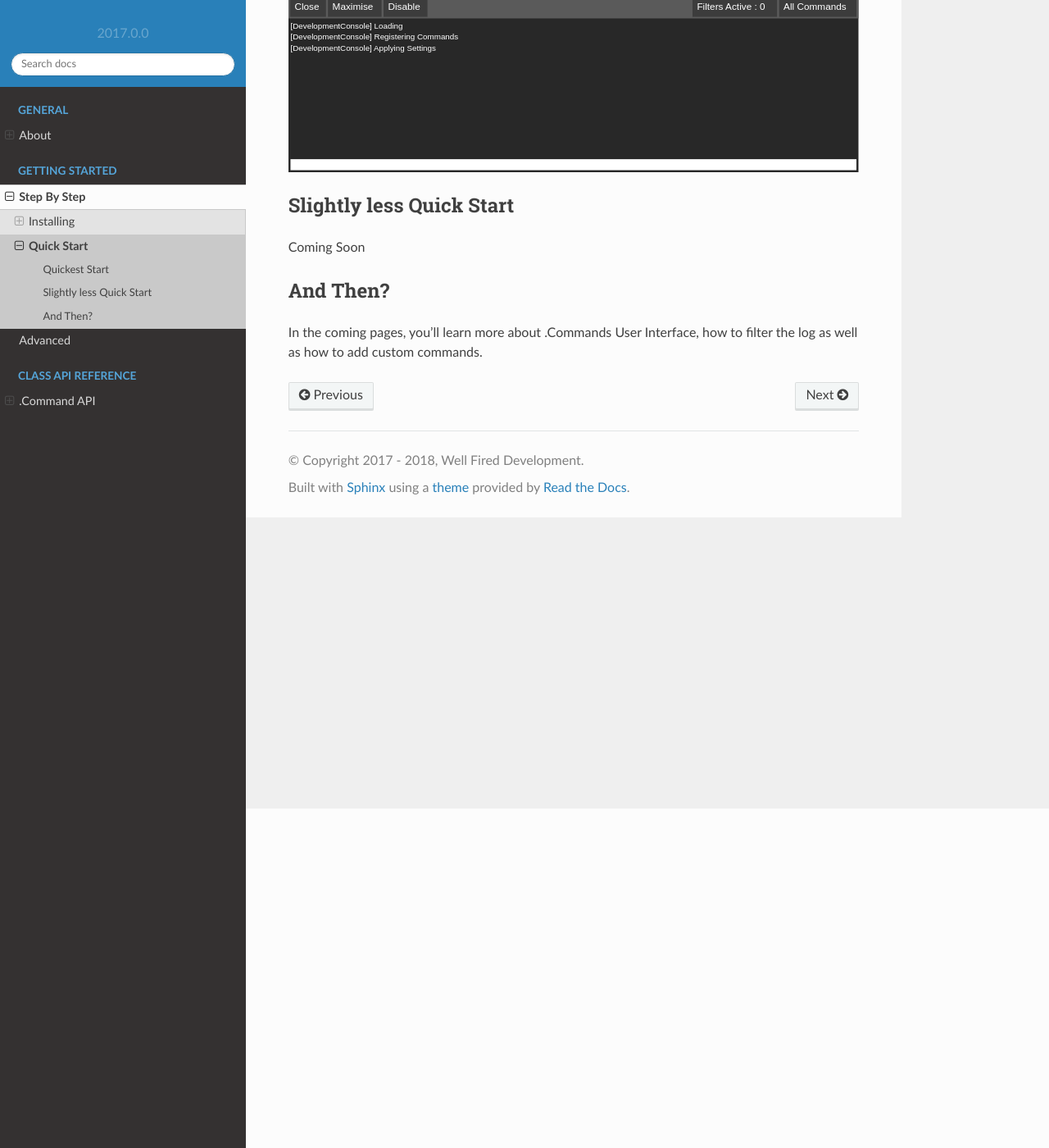
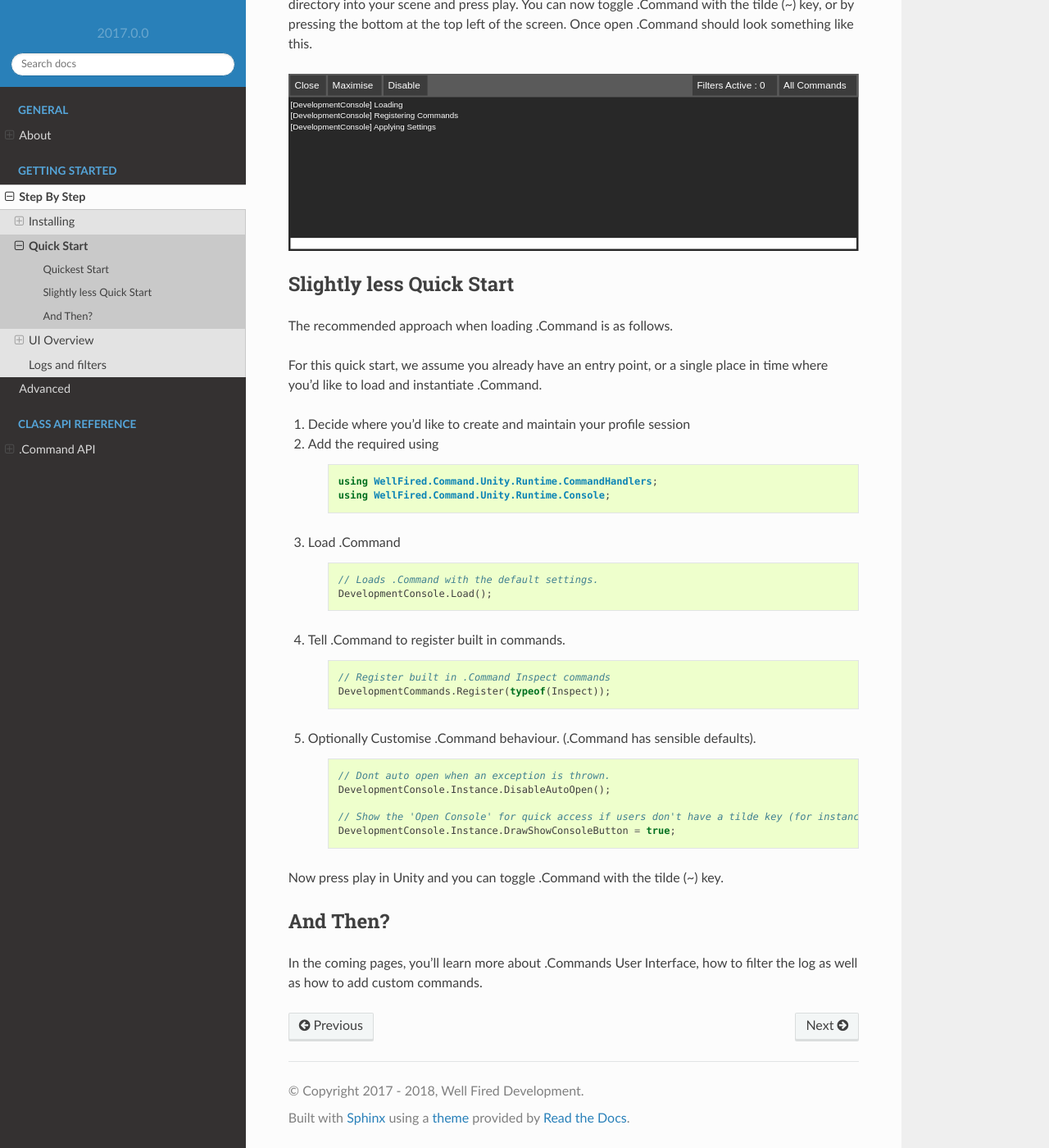
Before and after one commit to WellFiredDevelopment/dotCommandDocumentation, a Sphinx documentation site: the page built from sphinx/source/learn/step_by_step/quick_start.rst, in a window 1280 px wide and 1400 px high, scrolled down 414 px. Shown: the whole window at 82% size. Built offline with Sphinx 7.4.7 and the Read the Docs theme 2.0.0, drawn with Linux system fonts in a browser that asks for light colours; pages that are not in the unit, such as notebooks, are missing from menus; some of the changed text lies outside the part shown.

```diff
--- a/sphinx/source/learn/step_by_step/index.rst
+++ b/sphinx/source/learn/step_by_step/index.rst
@@ -9,7 +9,7 @@ Step By Step
     installing.rst
     quick_start.rst
     ui_overview.rst
+    logs_and_filters.rst
     inspect.rst
-    logs_and_filters.rst
     custom_commands.rst
     skins_and_settings.rst
--- a/sphinx/source/learn/step_by_step/logs_and_filters.rst
+++ b/sphinx/source/learn/step_by_step/logs_and_filters.rst
@@ -0,0 +1,4 @@
+.. _learn_step_by_step_logs_and_filters:
+
+Logs and filters
+================
--- a/sphinx/source/learn/step_by_step/quick_start.rst
+++ b/sphinx/source/learn/step_by_step/quick_start.rst
@@ -5,6 +5,9 @@ Quick Start
 
 .Command is built to be incredibly easy to use, in here, you're going to find two sections, one will get you running
 with no work, and the other is a bit more manual, but provides you more control.
+
+Its recommended that you follow the `Slightly less Quick Start`_ for more control over .Command, but for those of you
+who are unfamiliar with writing code (or simply don't want to), you can get started with the `Quickest Start`_ section.
 
 Quickest Start
 --------------
@@ -17,7 +20,44 @@ Once open .Command should look something like this.
 Slightly less Quick Start
 -------------------------
 
-Coming Soon
+The recommended approach when loading .Command is as follows.
+
+For this quick start, we assume you already have an entry point, or a single place in time where you'd like to load and
+instantiate .Command.
+
+1) Decide where you'd like to create and maintain your profile session
+2) Add the required using
+
+    .. code-block:: c#
+
+        using WellFired.Command.Unity.Runtime.CommandHandlers;
+        using WellFired.Command.Unity.Runtime.Console;
+
+3) Load .Command
+
+    .. code-block:: c#
+
+        // Loads .Command with the default settings.
+        DevelopmentConsole.Load();
+
+4) Tell .Command to register built in commands.
+
+    .. code-block:: c#
+
+        // Register built in .Command Inspect commands
+        DevelopmentCommands.Register(typeof(Inspect));
+
+5) Optionally Customise .Command behaviour. (.Command has sensible defaults).
+
+    .. code-block:: c#
+
+        // Dont auto open when an exception is thrown.
+        DevelopmentConsole.Instance.DisableAutoOpen();
+
+        // Show the 'Open Console' for quick access if users don't have a tilde key (for instance mobile platforms)
+        DevelopmentConsole.Instance.DrawShowConsoleButton = true;
+
+Now press play in Unity and you can toggle .Command with the tilde (~) key.
 
 And Then?
 ---------
```
Also changed, not shown: sphinx/source/learn/step_by_step/ui_overview.rst (+90 -0 lines), sphinx/source/learn/step_by_step/images/filterwindow.svg (added), sphinx/source/learn/step_by_step/images/mainwindowoverview.svg (added), 3 other files.
